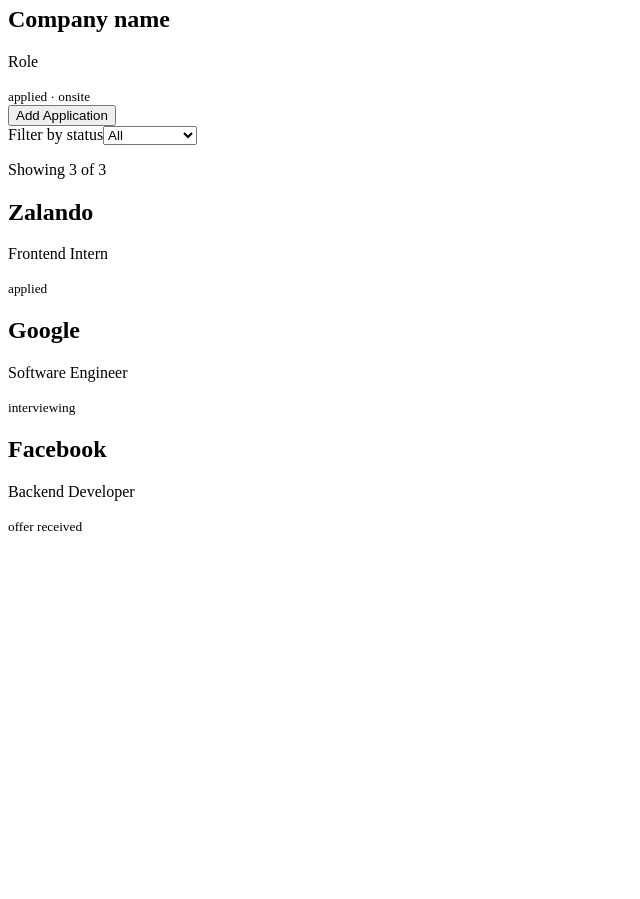
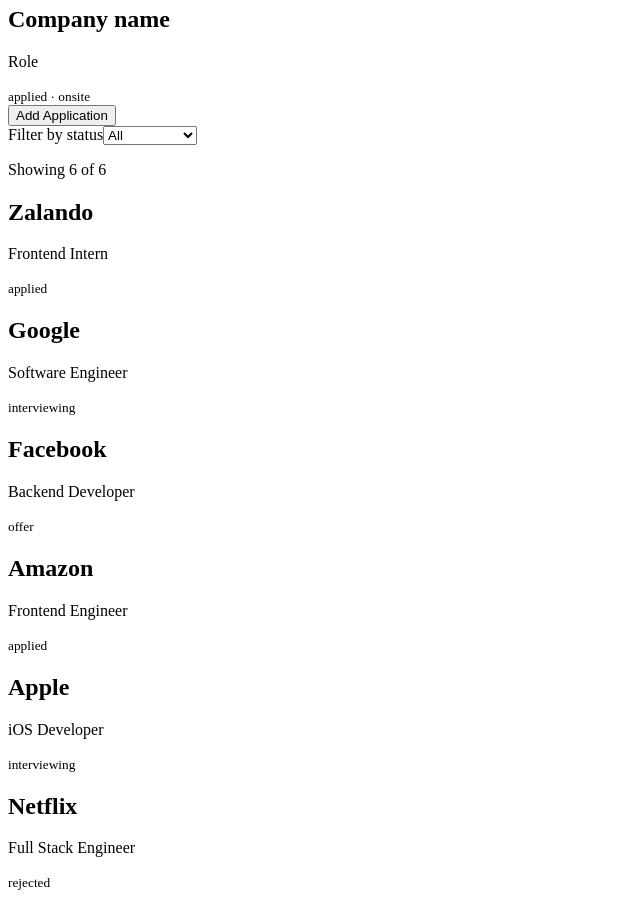
Before and after one commit to fighttting/job-radarrrr, a React (Vite) app: page / in a window 1280 px wide. Shown: the part 240-1139 px from the top of the page, without its empty margins (0-640 px from the left). Before the commit the page ends 800 px from the top, so only its background shows below. Built offline with nearby package versions, Linux system fonts and the light colour scheme.

Commit message:
feat: load applications from JSON via useEffect

```diff
--- /dev/null
+++ b/public/applications.json
@@ -0,0 +1,38 @@
+[
+  {
+    "id": 1,
+    "company": "Zalando",
+    "role": "Frontend Intern",
+    "status": "applied"
+  },
+  {
+    "id": 2,
+    "company": "Google",
+    "role": "Software Engineer",
+    "status": "interviewing"
+  },
+  {
+    "id": 3,
+    "company": "Facebook",
+    "role": "Backend Developer",
+    "status": "offer"
+  },
+  {
+    "id": 4,
+    "company": "Amazon",
+    "role": "Frontend Engineer",
+    "status": "applied"
+  },
+  {
+    "id": 5,
+    "company": "Apple",
+    "role": "iOS Developer",
+    "status": "interviewing"
+  },
+  {
+    "id": 6,
+    "company": "Netflix",
+    "role": "Full Stack Engineer",
+    "status": "rejected"
+  }
+]
--- a/src/ApplicationCard.jsx
+++ b/src/ApplicationCard.jsx
@@ -6,5 +6,5 @@
       <small>{props.status}</small>
     </div>
   );
-}
+};
 export default ApplicationCard;
--- a/src/ApplicationList.jsx
+++ b/src/ApplicationList.jsx
@@ -1,9 +1,21 @@
-import { useState } from "react";
+import { useState, useEffect } from "react";
 import ApplicationCard from "./ApplicationCard";
-import { applications } from "./data";
 
 export default function ApplicationList() {
   const [filter, setFilter] = useState("all");
+  const [applications, setApplications] = useState([]);
+  const [loading, setLoading] = useState(true);
+
+  useEffect(() => {
+    fetchApplications();
+  }, []);
+
+  async function fetchApplications() {
+    const res = await fetch("/applications.json");
+    const json = await res.json();
+    setApplications(json);
+    setLoading(false);
+  }
 
   const visible =
     filter === "all"
@@ -26,13 +38,18 @@
         <option value="rejected">Rejected</option>
       </select>
 
+      {loading ? (
+        <p>Loading...</p>
+      ) : (
+        <>
           <p>
             Showing {visible.length} of {applications.length}
           </p>
-
           {visible.map((app) => (
             <ApplicationCard key={app.id} {...app} />
           ))}
+        </>
+      )}
     </div>
   );
 }
--- a/src/data.js
+++ /dev/null
@@ -1,15 +0,0 @@
-export const applications = [
-  { id: 1, company: "Zalando", role: "Frontend Intern", status: "applied" },
-  {
-    id: 2,
-    company: "Google",
-    role: "Software Engineer",
-    status: "interviewing",
-  },
-  {
-    id: 3,
-    company: "Facebook",
-    role: "Backend Developer",
-    status: "offer received",
-  },
-];
```
Also changed, not shown: src/App.jsx (line endings or trailing spaces), 1 other file (tests, documents, lock files or other folders). Lines whose indentation alone changed are shown as unchanged.
